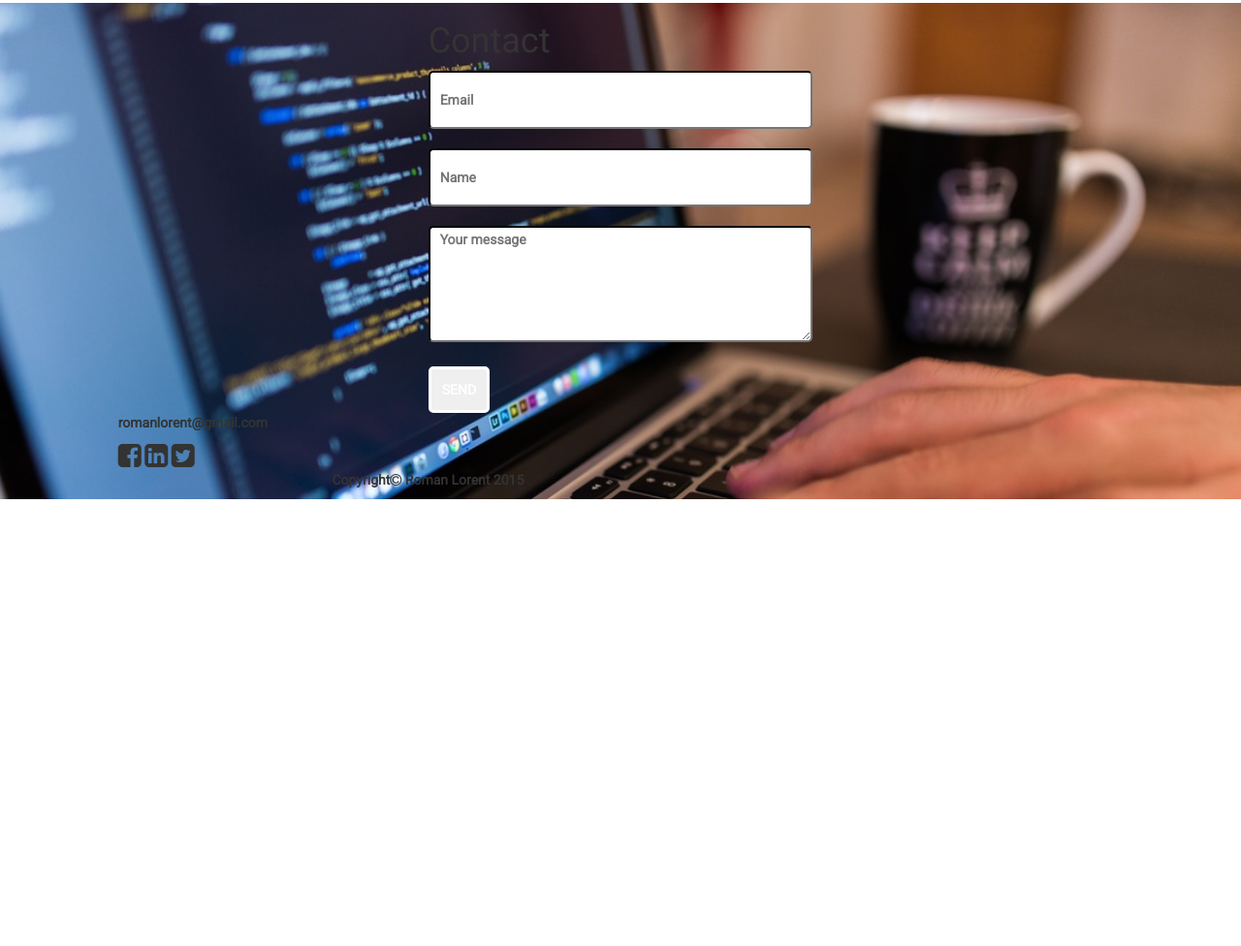
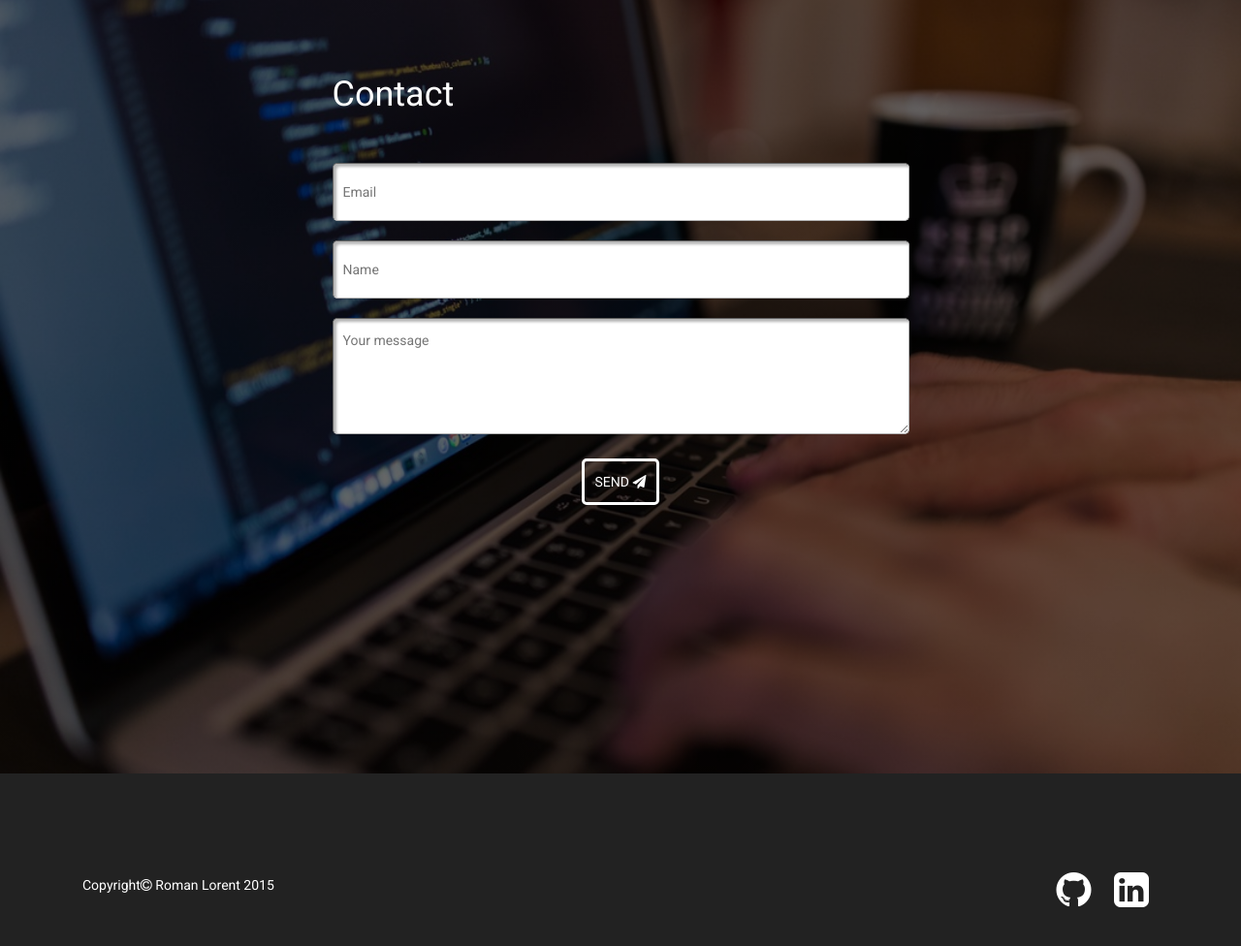
Before and after one commit to romi103/romi103.github.io, a website: page index.html in a window 1280 px wide. Shown: the part 1824-2800 px from the top of the page at 97% size. Before the commit the page ends 2339 px from the top, so only its background shows below. Drawn offline with nearby package versions, Linux system fonts and the light colour scheme.

Commit message:
site structure created

```diff
--- a/index.html
+++ b/index.html
@@ -61,7 +61,7 @@
 
     <!--<section>-->
     <div class="container projects" id="projects">
-        <div class="projects-header">
+        <div class="section-header">
             <h1>My Projects</h1>
             <h3 class="subtext">Take a look at my projects</h3>
         </div>
@@ -162,15 +162,16 @@
     <!--</section>
     <section>-->
     <div class="container-fluid" id="contact">
-        <div id="blur">
         <div class="col-md-12">
             <div class="row main">
-                    <div class="col-md-4 col-md-offset-4">
+                <div class="col-md-6 col-md-offset-3">
+                    <div class="section-header">
                         <h1>Contact</h1>
+                    </div>
                     <div id="alert_box" class="">
                         <p></p>
                     </div>
-                        <form method="post" action="http://romanlorent.com/email_engine/email.php" id="contactForm">
+                    <form method="post" action="https://email-send.herokuapp.com/" id="contactForm">
                         <div class="form-group">
                             <input type="text" class="custom-input" name="email" id="inputEmail" placeholder="Email">
                         </div>
@@ -178,24 +179,27 @@
                             <input type="text" class="custom-input" id="inputName" placeholder="Name" name="name">
                         </div>
                         <textarea class="form-group custom-textarea" rows="10" placeholder="Your message" name="message"></textarea>
-                            <input type="button" class="customButton" id="button" value="Send">
+                        <button class="center-block send-button" id="button">SEND <i class="fa fa-paper-plane" aria-hidden="true"></i></button>
                     </form>
-                    </div>
-                    <div class="col-xs-12 col-sm-5 col-sm-offset-1" id="social">
-                        <p>romanlorent@gmail.com</p>
-                        <a href="#"><i class="fa fa-facebook-square fa-2x"></i></a>
-                        <a href="#"><i class="fa fa-linkedin-square fa-2x"></i></a>
-                        <a href="#"><i class="fa fa-twitter-square fa-2x"></i></a>
-                    </div>
-                </div>
-                <footer>
-                    <div class="col-xs-6 col-xs-offset-3">
-                        <p>Copyright<i class="fa fa-copyright"></i> Roman Lorent 2015</p>
-                    </div>
-                </footer>
                 </div>
             </div>
         </div>
+    </div>
+    <div class="footer-wraper">
+        <div class="container footer">
+            <div class="col-md-4 footer-box" id="copy-right">
+                <p>Copyright<i class="fa fa-copyright"></i> Roman Lorent 2015</p>
+            </div>
+            <div class="col-md-8 footer-box" id="social">
+                <a href="#"><i class="fa fa-github fa-3x"></i></a>
+                <a href="#"><i class="fa fa-linkedin-square fa-3x"></i></a>
+            </div>
+
+        </div>
+    </div>
+
+
+
     <!--<script>
         // onload set section height
         window.onload = function() {
--- a/js/email.js
+++ b/js/email.js
@@ -32,7 +32,7 @@
         }
 
         if (!error) {
-            $.post("http://romanlorent.com/email_engine/email.php", $("#contactForm").serialize());
+            $.post("https://email-send.herokuapp.com/", $("#contactForm").serialize());
             $("#alert_box").addClass('text-success');
             $("#alert_box").html(" <i class='fa fa-check'></i>Thank you for your message");
         } else {
--- a/sass/pages/_contact.scss
+++ b/sass/pages/_contact.scss
@@ -1,24 +1,32 @@
 #contact {
+    color: $white;
+    padding-top: 80px;
     background-color: $black;
-    background-image: url("../public/photo-1429051883746-afd9d56fbdaf.jpg");
+    height: 100vh;
+    background-image: linear-gradient(rgba(0, 0, 0, 0.6), rgba(0, 0, 0, 0.6)), url("../public/photo-1429051883746-afd9d56fbdaf.jpg");
     background-repeat: no-repeat;
     background-size: cover;
 }
 
 .custom-input {
     width: 100%;
-    border: 2px inset $black;
     height: 60px;
+    border: 1px inset $grey;
     border-radius: 5px;
     padding-left: 10px;
-    // background: rgba(0, 0, 0, 0.8);
+    box-shadow: inset 3px 3px 3px 0px $grey;
 }
 
 .custom-textarea {
     @extend .custom-input;
     height: 120px;
+    padding-top: 12px;
 }
 
 .form-group {
     margin-bottom: 20px;
 }
+
+.send-button {
+    @extend .customButton;
+}
--- /dev/null
+++ b/sass/pages/_footer.scss
@@ -0,0 +1,21 @@
+.footer-wraper {
+    display: block;
+    background-color: $black;
+    color: $white;
+    height: 30vh;
+    .footer {
+        height: 100%;
+        display: flex;
+        align-items: center;
+        justify-content: space-between;
+    }
+}
+
+#copy-right {}
+
+#social {
+    text-align: right;
+    i {
+        margin: 0 10px;
+    }
+}
--- a/sass/pages/_projects.scss
+++ b/sass/pages/_projects.scss
@@ -1,15 +1,5 @@
 #projects {
     padding-top: 100px; //becasue navbar fixed height 80px
-    .projects-header {
-        margin-bottom: 50px;
-        h1 {
-            margin: 0;
-            // font-size: 1.2rem;
-        }
-        h3 {
-            margin-top: 7px;
-        }
-    }
 }
 
 .ih-item.square {
--- a/sass/style.scss
+++ b/sass/style.scss
@@ -1,7 +1,7 @@
     @import "variables/var";
     html {
         font-size: 62.5%;
-        height: 100%;
+        // height: 100%;
     }
 
     body {
@@ -10,11 +10,16 @@
         padding: 0;
         height: 100%;
         font-family: 'Roboto', sans-serif;
-        font-weight: 600;
+        font-weight: 500;
     }
 
     section {
         height: 100%;
+    }
+
+    .row {
+        margin-right: 0px;
+        margin-left: 0px;
     }
 
     .customButton {
@@ -23,6 +28,7 @@
         border: 3px solid white;
         border-radius: 5px;
         color: $white;
+        background-color: transparent;
     }
 
     // rest bootsrap a tag rules
@@ -48,7 +54,20 @@
         padding-left: 0;
     }
 
+    //style header of the each section, section-header to be attached to container div
+    .section-header {
+        margin-bottom: 50px;
+        h1 {
+            margin: 0;
+            // font-size: 1.2rem;
+        }
+        h3 {
+            margin-top: 7px;
+        }
+    }
+
     @import "pages/navbar";
     @import "pages/landing";
     @import "pages/projects";
     @import "pages/contact";
+    @import "pages/footer";
```
Also changed, not shown: css/style.css, 1 other file. Lines whose indentation alone changed are shown as unchanged.
